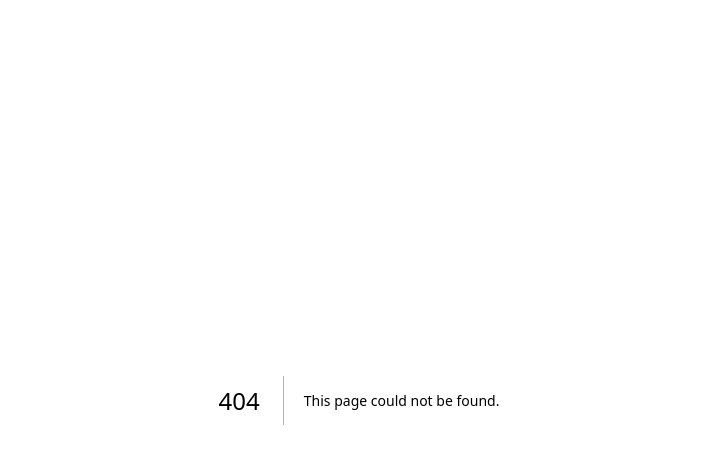
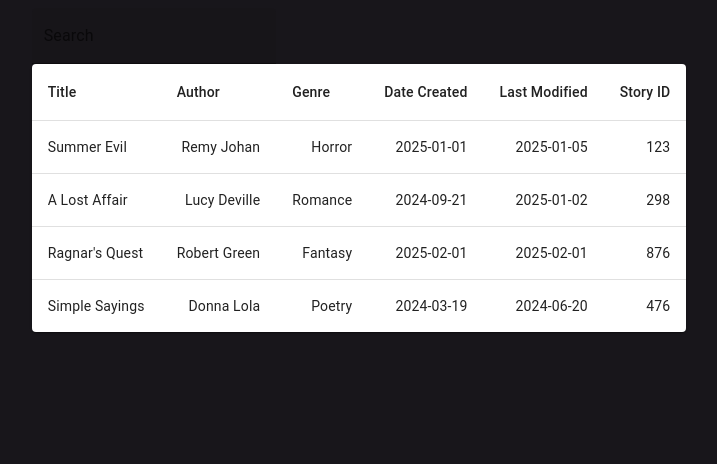
Before and after one commit to dbo-keeganpatton/codikit, a Next.js app: page /search in a window 1280 px wide. Before the commit this address had no page. Shown: the top 464 px of the page, without its empty margins (281-998 px from the left). Built offline with nearby package versions, Linux system fonts and the light colour scheme.

Commit message:
add search component

```diff
--- /dev/null
+++ b/app/search/page.tsx
@@ -0,0 +1,85 @@
+'use client'
+
+import React from 'react'
+import { Box, TableBody, TableCell, TableHead, TableRow } from '@mui/material'
+import { Paper } from '@mui/material'
+import { TextField } from '@mui/material'
+import { Table } from '@mui/material'
+import { TableContainer } from '@mui/material'
+
+
+
+function tableData (
+   title: string,
+   author: string,
+   genre: string,
+   createDate: string,
+   lastModified: string,
+   uid: number
+) {
+   return {title, author, genre, createDate, lastModified, uid}
+}
+
+const createTableRows = [
+  tableData("Summer Evil", "Remy Johan", "Horror", "2025-01-01", "2025-01-05", 123),
+  tableData("A Lost Affair", "Lucy Deville", "Romance", "2024-09-21", "2025-01-02", 298),
+  tableData("Ragnar's Quest", "Robert Green", "Fantasy", "2025-02-01", "2025-02-01", 876),
+  tableData("Simple Sayings", "Donna Lola", "Poetry", "2024-03-19", "2024-06-20", 476)
+]
+
+
+
+
+
+
+const search = () => {
+  return (
+
+  <main>
+
+    {/* Main Search Bar */}
+     <Box component="form" autoComplete="on">
+       <TextField id="filled-basic" label="Search" variant="filled" />
+     </Box>
+
+     <TableContainer component={Paper}>
+        <Table sx={{ minWidth: 650 }}>
+
+           <TableHead>
+              <TableRow>
+                <TableCell>Title</TableCell>
+                <TableCell>Author</TableCell>
+                <TableCell>Genre</TableCell>
+                <TableCell>Date Created</TableCell>
+                <TableCell>Last Modified</TableCell>
+                <TableCell>Story ID</TableCell>
+              </TableRow>
+            </TableHead>
+
+            <TableBody>
+               {createTableRows.map((row) => (
+                  <TableRow
+                     key={row.title}
+                     sx={{ '&:last-child td, &:last-child th': { border: 0 } }}
+                  >
+                     <TableCell component="th" scope="row">{row.title}</TableCell>
+                     <TableCell align="right">{row.author}</TableCell>
+                     <TableCell align="right">{row.genre}</TableCell>
+                     <TableCell align="right">{row.createDate}</TableCell>
+                     <TableCell align="right">{row.lastModified}</TableCell>
+                     <TableCell align="right">{row.uid}</TableCell>
+                 </TableRow>
+              ))}
+            </TableBody>
+
+        </Table>
+     </TableContainer>
+
+
+  </main>
+
+
+    );
+};
+
+export default search
--- a/package.json
+++ b/package.json
@@ -9,7 +9,10 @@
     "lint": "next lint"
   },
   "dependencies": {
+    "@emotion/react": "^11.14.0",
+    "@emotion/styled": "^11.14.0",
     "@lexical/react": "^0.24.0",
+    "@mui/material": "^6.4.4",
     "lexical": "^0.24.0",
     "next": "15.1.7",
     "react": "^19.0.0",
```
Also changed, not shown: app/search/search.module.css (added), 1 other file (tests, documents, lock files or other folders).
